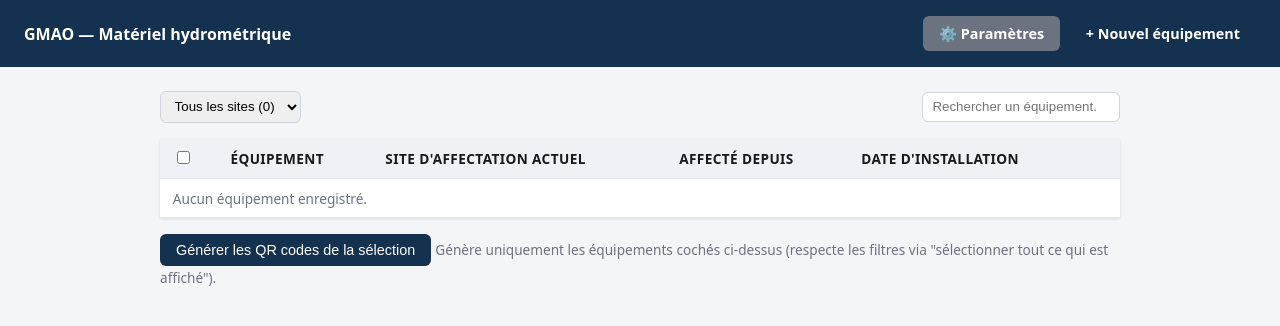
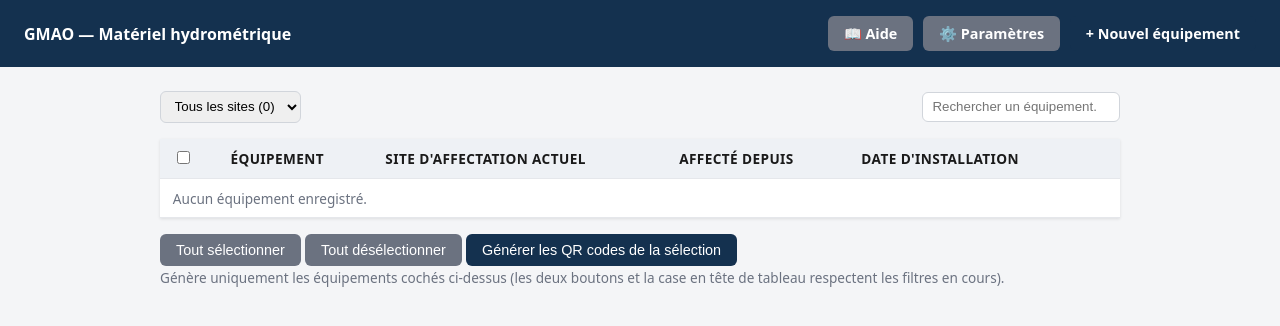
Before and after one commit to SPCMO/GMAO, a Flask app: page / in a window 1280 px wide. Shown: the top 326 px of the page. Run offline with Flask 3, Linux system fonts and the light colour scheme; data that the repository does not hold is empty.

Commit message:
Ajoute Tout sélectionner/désélectionner et un lien Aide dans l'en-tête

```diff
--- a/app/templates/base.html
+++ b/app/templates/base.html
@@ -31,6 +31,7 @@
 <header>
   <a href="{{ url_for('dashboard') }}">GMAO — Matériel hydrométrique</a>
   <div style="display:flex; gap:.6rem; align-items:center;">
+    <a href="{{ url_for('aide') }}" class="btn btn-secondary" title="Aide" target="_blank">📖 Aide</a>
     <a href="{{ url_for('parametres') }}" class="btn btn-secondary" title="Paramètres">⚙️ Paramètres</a>
     <a href="{{ url_for('nouveau_equipement') }}" class="btn">+ Nouvel équipement</a>
   </div>
--- a/app/templates/dashboard.html
+++ b/app/templates/dashboard.html
@@ -42,8 +42,10 @@
 </table>
 
 <p style="margin-top:1rem;">
+  <button type="button" class="btn btn-secondary" onclick="selectionnerTout(true)">Tout sélectionner</button>
+  <button type="button" class="btn btn-secondary" onclick="selectionnerTout(false)">Tout désélectionner</button>
   <button type="submit" class="btn">Générer les QR codes de la sélection</button>
-  <span class="muted">Génère uniquement les équipements cochés ci-dessus (respecte les filtres via "sélectionner tout ce qui est affiché").</span>
+  <br><span class="muted">Génère uniquement les équipements cochés ci-dessus (les deux boutons et la case en tête de tableau respectent les filtres en cours).</span>
 </p>
 </form>
 
@@ -61,11 +63,16 @@ function filtrer() {
 }
 
 function toggleTout(master) {
+  selectionnerTout(master.checked);
+}
+
+function selectionnerTout(etat) {
   document.querySelectorAll('#tableEquipements tbody tr').forEach(function(tr) {
     if (tr.style.display === 'none') return;
     const case_ = tr.querySelector('.case-equipement');
-    if (case_) case_.checked = master.checked;
+    if (case_) case_.checked = etat;
   });
+  document.getElementById('toutSelectionner').checked = etat;
 }
 </script>
 {% endblock %}
--- a/run.py
+++ b/run.py
@@ -102,6 +102,11 @@ def etiquettes_file(filename):
     return send_from_directory(config.ETIQUETTES_DIR, filename)
 
 
+@app.route("/aide")
+def aide():
+    return send_from_directory(config.BASE_DIR, "Aide.html")
+
+
 if __name__ == "__main__":
     db.init_db()
     app.run(debug=True, port=5000)
```
Also changed, not shown: Aide.html (+12 -2 lines).
